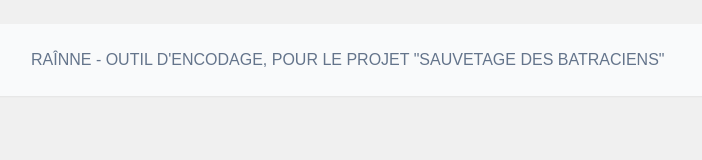
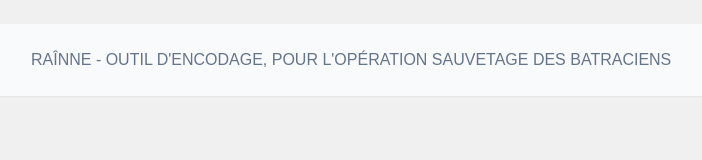
Before and after one commit to lebolnobel/rainne-obs, a React (Vite) app: page / in a window 1280 px wide. Shown: the top 160 px of the page, without its empty margins (265-967 px from the left). Built offline with nearby package versions, Linux system fonts and the light colour scheme; a web font is replaced by a local one.

Commit message:
chore: README

```diff
--- a/index.html
+++ b/index.html
@@ -8,7 +8,7 @@
     name="viewport" />
 
   <meta
-    content="Outil d'encodage développé pour le projet 'Sauvetage des batraciens' de Natagora, facilitant l'enregistrement des observations par les bénévoles et leur exportation vers Observations.be pour assurer le suivi du projet."
+    content="Outil d'encodage développé pour l'opération Sauvetage des batraciens de Natagora, facilitant l'enregistrement des observations par les bénévoles et leur exportation vers Observations.be pour assurer le suivi du projet."
     name=" description" />
   <meta
     content="rainne, natagora, obs, observations, sauvetage, batraciens, recensements, printemps, Grenouille, Crapaud, Triton, Salamandre"
@@ -17,7 +17,7 @@
   <meta name="theme-color" content="#ffffff">
 
   <meta property="og:title" content="Raînne obs" />
-  <meta property="og:description" content="Raînne - outil d'encodage pour le projet de Sauvetage des batraciens" />
+  <meta property="og:description" content="Raînne - outil d'encodage pour l'opération Sauvetage des batraciens" />
   <meta property="og:url" content="https://rainne.netlify.app/" />
   <meta property="og:image" content="https://rainne.netlify.app/assets/img/rainne/logo.png" />
   <meta property="og:image:secure_url" content="https://rainne.netlify.app/assets/img/rainne/logo.png" />
@@ -33,7 +33,7 @@
   <link defer href="https://fonts.googleapis.com/css2?family=Anek+Malayalam:wght@400;500;600;700;800&display=swap"
     rel="stylesheet">
 
-  <title>Râinne : outil d'encodage, pour le projet de Sauvetage des batraciens</title>
+  <title>Râinne : outil d'encodage, pour l'opération Sauvetage des batraciens</title>
 </head>
 
 <body>
--- a/package.json
+++ b/package.json
@@ -1,6 +1,6 @@
 {
   "name": "rainnes-obs",
-  "description": "Application d'encodage pour le Sauvetage des batraciens, Natagora",
+  "description": "Application d'encodage pour l'opération Sauvetage des batraciens, organisé par Natagora",
   "private": true,
   "version": "1.0.0",
   "type": "module",
--- a/src/app/components/Home.tsx
+++ b/src/app/components/Home.tsx
@@ -4,7 +4,7 @@
   return (
     <div className="mx-auto block" role="main">
       <h2 className="text-slate-500 uppercase">
-        Raînne - Outil d'encodage, pour le projet "Sauvetage des batraciens"
+        Raînne - Outil d'encodage, pour l'opération Sauvetage des batraciens
       </h2>
     </div>
   );
```
Also changed, not shown: 1 other file (tests, documents, lock files or other folders).
